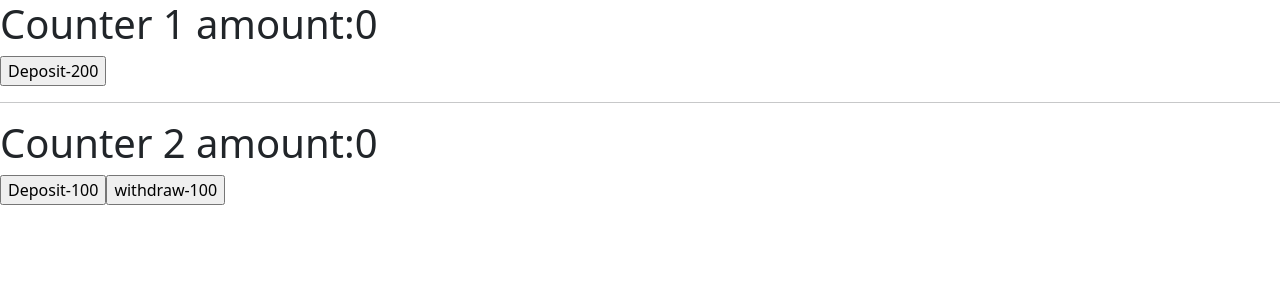
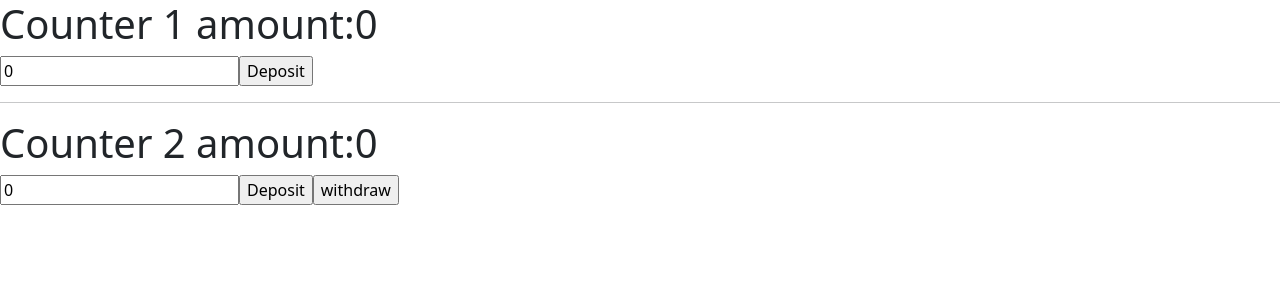
Before and after one commit to Pankaj-Jogale/my-react-app, a React (Create React App) app: page / in a window 1280 px wide. Shown: the top 300 px of the page. Built offline with nearby package versions, Linux system fonts and the light colour scheme.

Commit message:
take parameterfrom user&passing while calling func

```diff
--- a/src/App.js
+++ b/src/App.js
@@ -1,7 +1,8 @@
+import { useState } from "react";
 import { useSelector, useDispatch } from "react-redux";
 import { deposit, withdraw } from "./redux/store";
 
-//passing parameter while calling function
+//taking parameter from user and passing while calling function
 
 function App() {
   return (
@@ -19,36 +20,57 @@ function Counter1() {
   //let allstate = useSelector((state) => state);
   //console.log(allstate.userAccount.amount);
 
+  let [amount, setAmount] = useState(0);
+
   let { userAccount } = useSelector((state) => state);
+  let handleInputchange = (e) => {
+    // console.log("hi");
+    amount = parseInt(e.target.value);
+
+    setAmount(amount);
+  };
 
   return (
     <div>
       <h1>Counter 1 amount:{userAccount.amount}</h1>
       <input
+        type="number"
+        placeholder="Enter amount to deposit"
+        value={amount}
+        onChange={handleInputchange}
+      />
+      <input
         type="button"
-        value="Deposit-200"
-        onClick={() => dispatch(deposit(200))}
+        value="Deposit"
+        onClick={() => dispatch(deposit(amount))}
       />
     </div>
   );
 }
 
 function Counter2() {
+  let [amount, setAmount] = useState(0);
   let dispatch = useDispatch();
   let { userAccount } = useSelector((state) => state);
+
+  let handleInputchange = (e) => {
+    amount = parseInt(e.target.value);
+    setAmount(amount);
+  };
 
   return (
     <div>
       <h1>Counter 2 amount:{userAccount.amount}</h1>
+      <input type="number" value={amount} onChange={handleInputchange} />
       <input
         type="button"
-        value="Deposit-100"
-        onClick={() => dispatch(deposit(100))}
+        value="Deposit"
+        onClick={() => dispatch(deposit(amount))}
       />
       <input
         type="button"
-        value="withdraw-100"
-        onClick={() => dispatch(withdraw(100))}
+        value="withdraw"
+        onClick={() => dispatch(withdraw(amount))}
       />
     </div>
   );
```
